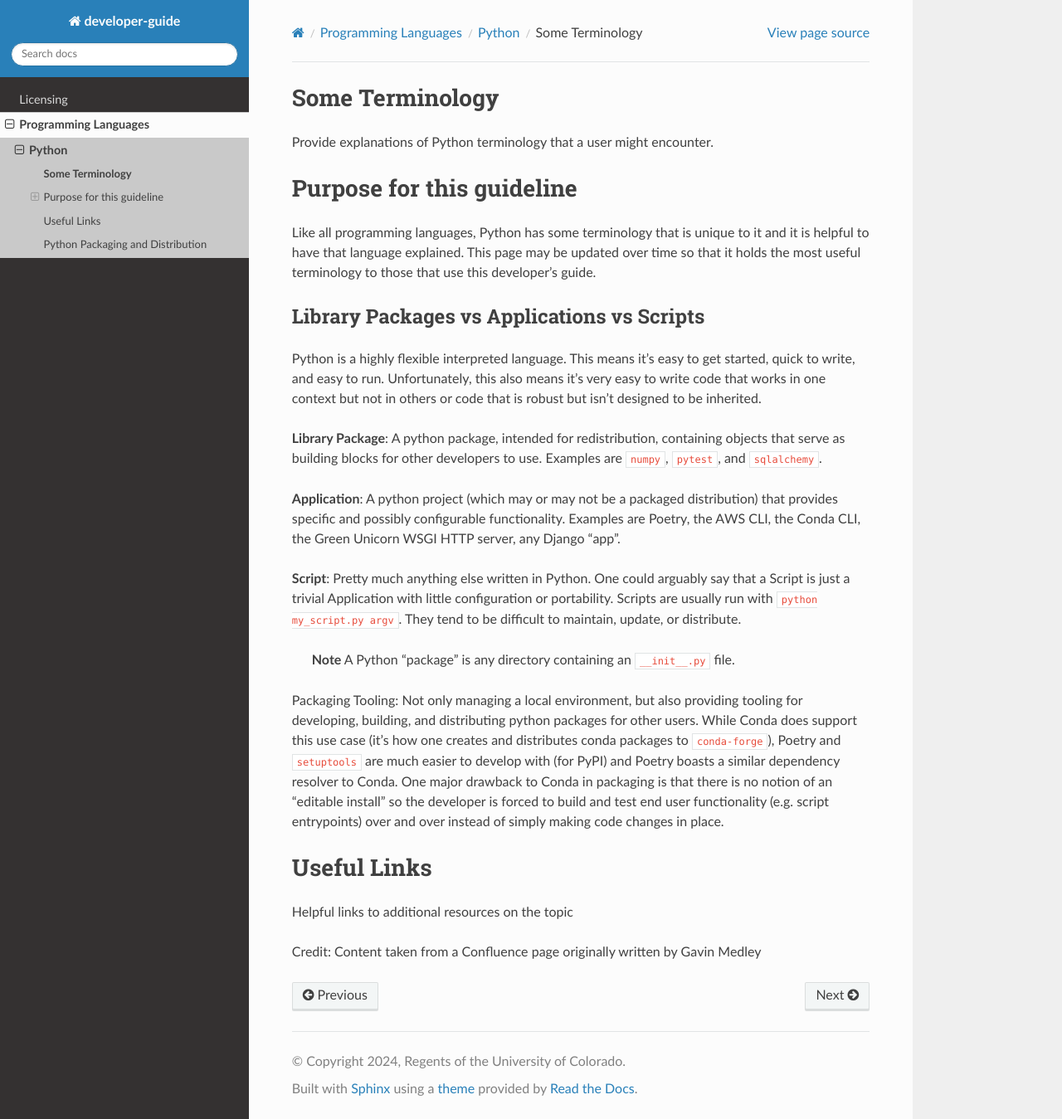
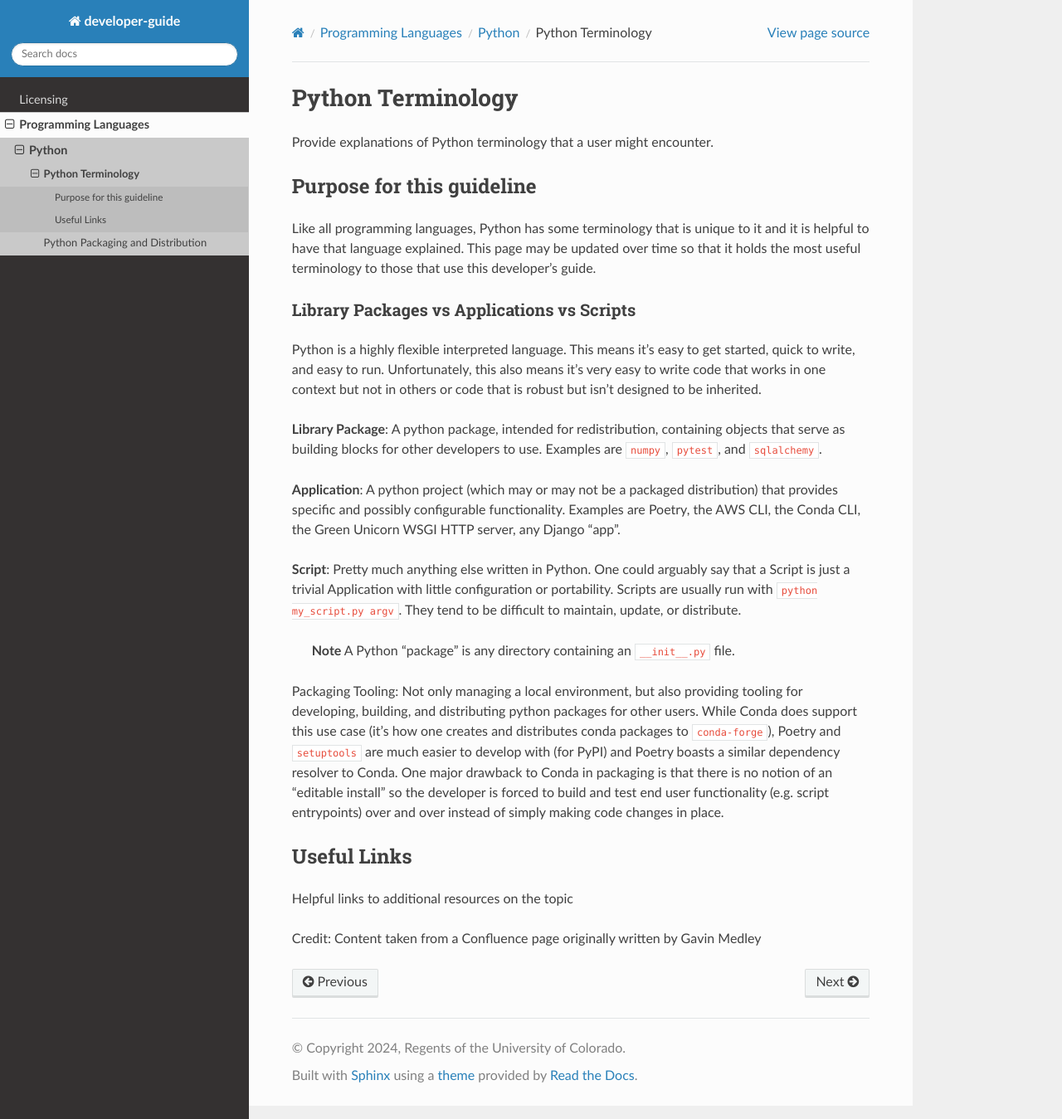
Before and after one commit to lasp/developer-guide, a Sphinx documentation site: the page built from docs/source/programming_languages/python/terminology.md, in a window 1280 px wide and 1349 px high. Shown: the whole window at 83% size. Built offline with Sphinx 7.4.7 and the Read the Docs theme 2.0.0, drawn with Linux system fonts in a browser that asks for light colours.

Commit message:
fixing headings

```diff
--- a/docs/source/programming_languages/python/terminology.md
+++ b/docs/source/programming_languages/python/terminology.md
@@ -1,7 +1,6 @@
-## Some Terminology
+# Python Terminology
 
 Provide explanations of Python terminology that a user might encounter.
-
 
 ## Purpose for this guideline
 Like all programming languages, Python has some terminology that is unique to it and it is helpful to have that language
```
